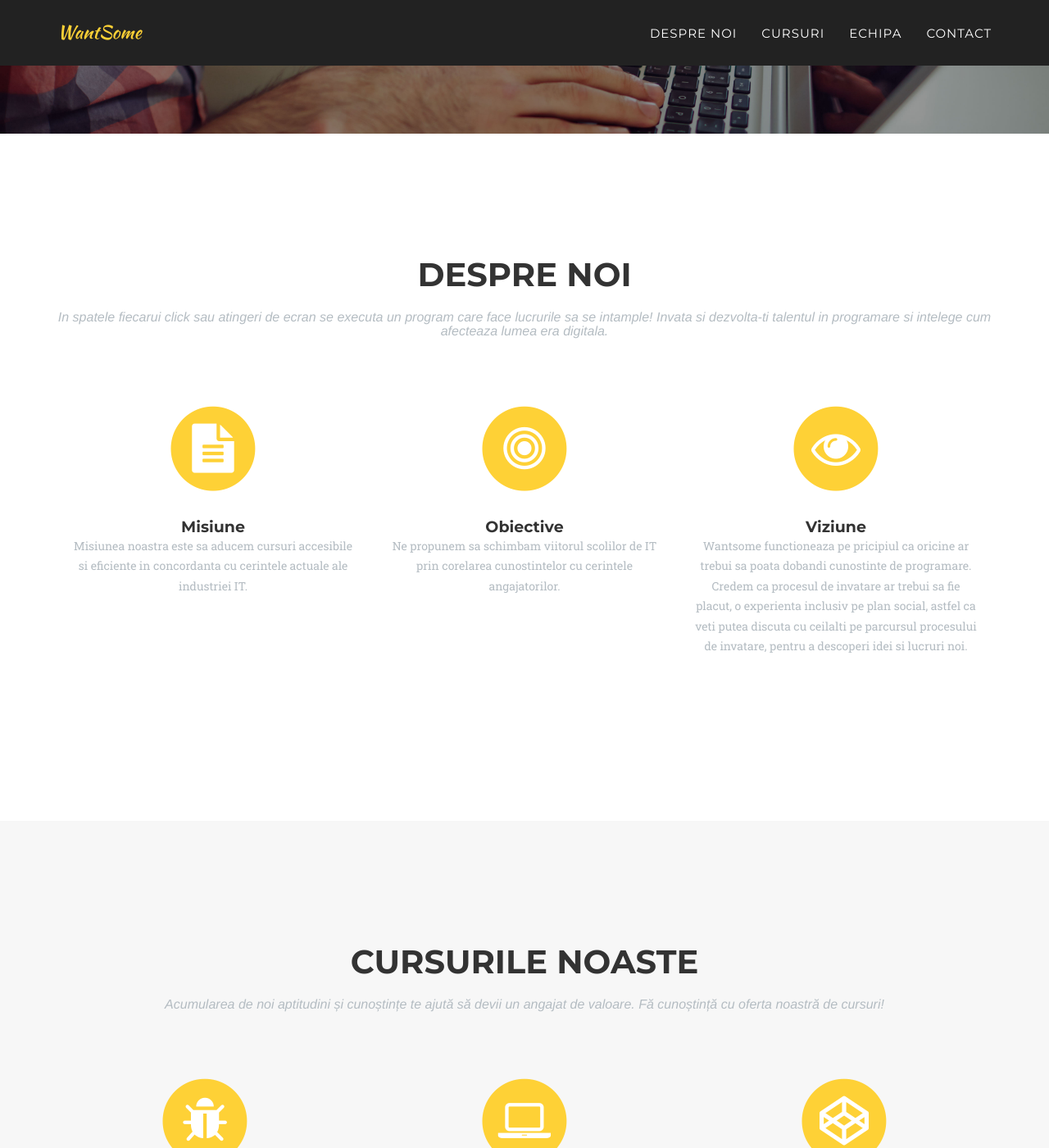
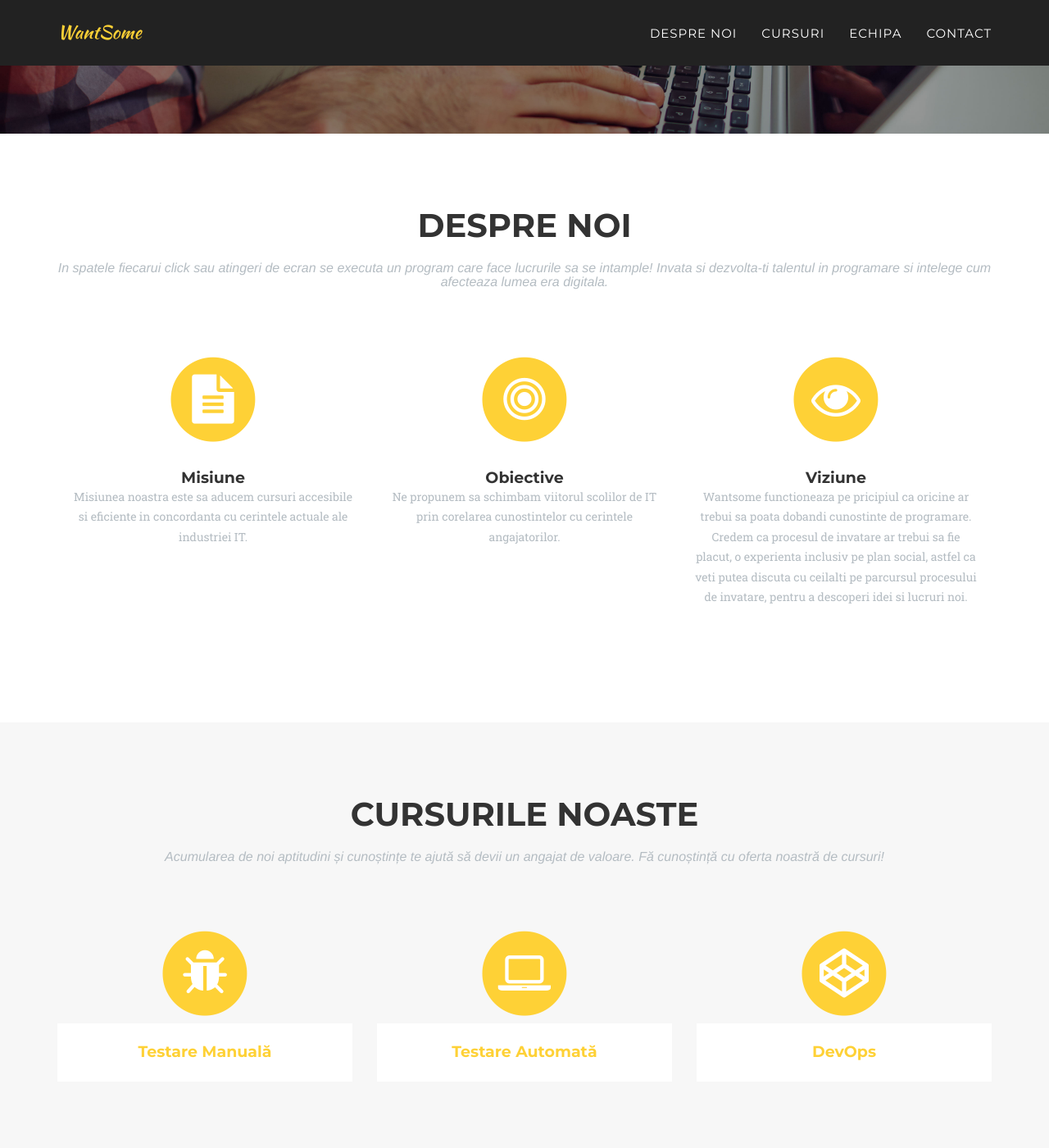
Before and after one commit to wantsomero/wantsomero.github.io, a Jekyll site: the page built from _posts/courses/2014-07-16-project-3.markdown, in a window 1280 px wide and 1400 px high, scrolled down 595 px. Shown: the whole window at 82% size. Built offline with Jekyll 4.4.1, drawn with Linux system fonts in a browser that asks for light colours; some web fonts are replaced; some of the changed text lies outside the part shown.

Commit message:
small updates

```diff
--- a/_includes/clients.html
+++ /dev/null
@@ -1,27 +0,0 @@
-<!-- Clients Aside -->
-    <aside class="clients">
-        <div class="container">
-            <div class="row">
-                <div class="col-md-3 col-sm-6">
-                    <a href="#">
-                        <img src="img/logos/envato.jpg" class="img-responsive img-centered" alt="">
-                    </a>
-                </div>
-                <div class="col-md-3 col-sm-6">
-                    <a href="#">
-                        <img src="img/logos/designmodo.jpg" class="img-responsive img-centered" alt="">
-                    </a>
-                </div>
-                <div class="col-md-3 col-sm-6">
-                    <a href="#">
-                        <img src="img/logos/themeforest.jpg" class="img-responsive img-centered" alt="">
-                    </a>
-                </div>
-                <div class="col-md-3 col-sm-6">
-                    <a href="#">
-                        <img src="img/logos/creative-market.jpg" class="img-responsive img-centered" alt="">
-                    </a>
-                </div>
-            </div>
-        </div>
-    </aside>
--- a/_includes/css/agency.css
+++ b/_includes/css/agency.css
@@ -325,7 +325,7 @@ header .intro-text .intro-heading {
 }
 
 section {
-    padding: 100px 0;
+    padding: 50px 0;
 }
 
 section h2.section-heading {
@@ -345,7 +345,7 @@ section h3.section-subheading {
 
 @media(min-width:768px) {
     section {
-        padding: 150px 0;
+        padding: 90px 0;
     }
 }
 
--- a/_includes/team.html
+++ b/_includes/team.html
@@ -1,5 +1,5 @@
 <!-- Team Section -->
-    <section id="team" class="bg-light-gray">
+    <section id="team">
         <div class="container">
             <div class="row">
                 <div class="col-lg-12 text-center">
--- a/_layouts/default.html
+++ b/_layouts/default.html
@@ -10,8 +10,6 @@
     {% include about.html %}
     {% include courses.html %}
     {% include team.html %}
-    {% include trainings.html %}
-    {% include clients.html %}
     {% include contact.html %}
     {% include footer.html %}
     {% include modals.html %}
--- a/_posts/courses/2014-07-16-project-3.markdown
+++ b/_posts/courses/2014-07-16-project-3.markdown
@@ -7,7 +7,7 @@ date: 2014-07-16
 img: fa-codepen
 thumbnail: fa-codepen
 alt: image-alt
-project-date: April 2017
+project-date: Aprilie 2017
 client: Start Bootstrap
 category: dev
 description:
--- a/_posts/courses/2014-07-17-project-2.markdown
+++ b/_posts/courses/2014-07-17-project-2.markdown
@@ -7,7 +7,7 @@ date: 2014-07-17
 img: fa-laptop
 thumbnail: fa-laptop
 alt: image-alt
-project-date: April 2017
+project-date: Aprilie 2017
 client:
 category: dev
 description:
```
Also changed, not shown: 9 other files.
